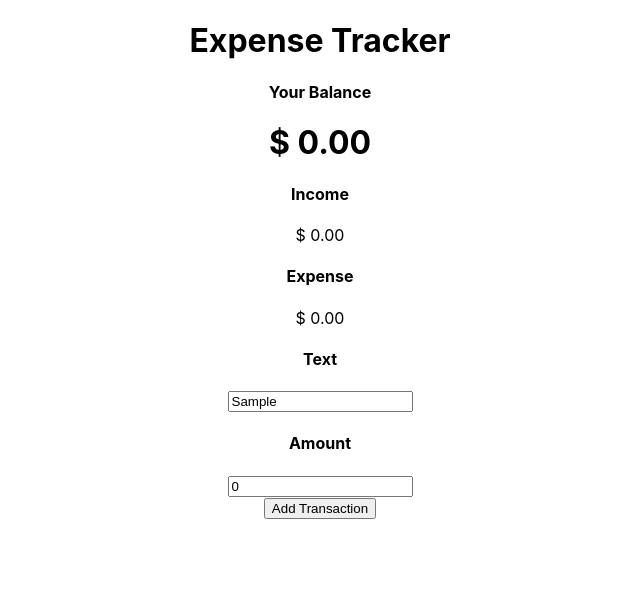
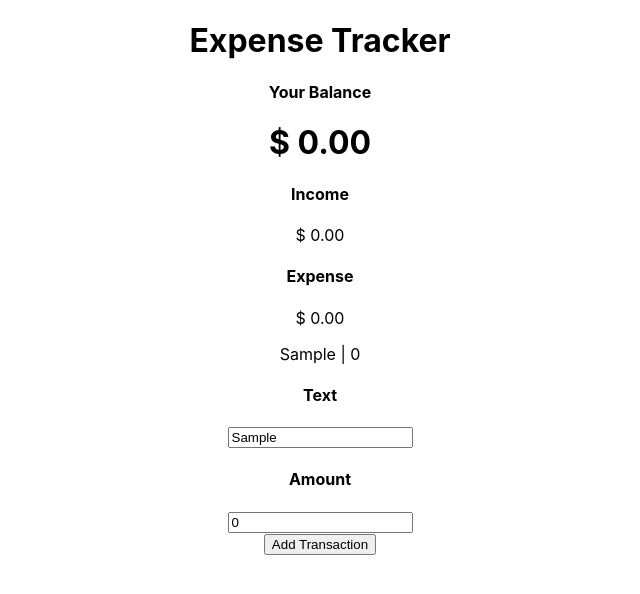
Before and after one commit to ShaanCoding/Archived, a React (Create React App) app in the folder expensetracker/: page / in a window 1280 px wide. Both pictures are taken after typing "Sample" into the empty fields and a click on the button "Add Transaction". Shown: the top 594 px of the page, without its empty margins (320-960 px from the left). Built offline with nearby package versions, Linux system fonts and the light colour scheme.

Commit message:
Added transaction list functionality

```diff
--- a/expensetracker/src/App.tsx
+++ b/expensetracker/src/App.tsx
@@ -5,6 +5,7 @@ import Balance from "./Components/Balance";
 import IncomeExpense from "./Components/IncomeExpense";
 import Transaction from "./Components/Transaction";
 import AddTransaction from "./Components/AddTransaction";
+import History from "./Components/History";
 
 function App() {
   //We have ahook for our transaction array
@@ -25,6 +26,7 @@ function App() {
       <h1>Expense Tracker</h1>
       <Balance balance={getBalance()} />
       <IncomeExpense transactions={transactions} />
+      <History transactions={transactions} />
       <AddTransaction onAdd={onAdd} />
     </div>
   );
--- a/expensetracker/src/Components/History.tsx
+++ b/expensetracker/src/Components/History.tsx
@@ -1,11 +1,12 @@
-import React from 'react'
+import React from "react";
+import HistoryComponent from "./HistoryComponent";
+import Transaction from "./Transaction";
 
-function History() {
-    return (
-        <div>
+const History: React.FC<{ transactions: Transaction[] }> = (props) => {
+  const arrayMap = props.transactions.map((transaction) => {
+    return <HistoryComponent transaction={transaction} key={transaction.id} />;
+  });
+  return <div>{arrayMap}</div>;
+};
 
-        </div>
-    )
-}
-
-export default History
+export default History;
--- /dev/null
+++ b/expensetracker/src/Components/HistoryComponent.tsx
@@ -0,0 +1,12 @@
+import React from "react";
+import Transaction from "./Transaction";
+
+const HistoryComponent: React.FC<{ transaction: Transaction }> = (props) => {
+  return (
+    <div>
+      {props.transaction.description} | {props.transaction.amount}
+    </div>
+  );
+};
+
+export default HistoryComponent;
```
